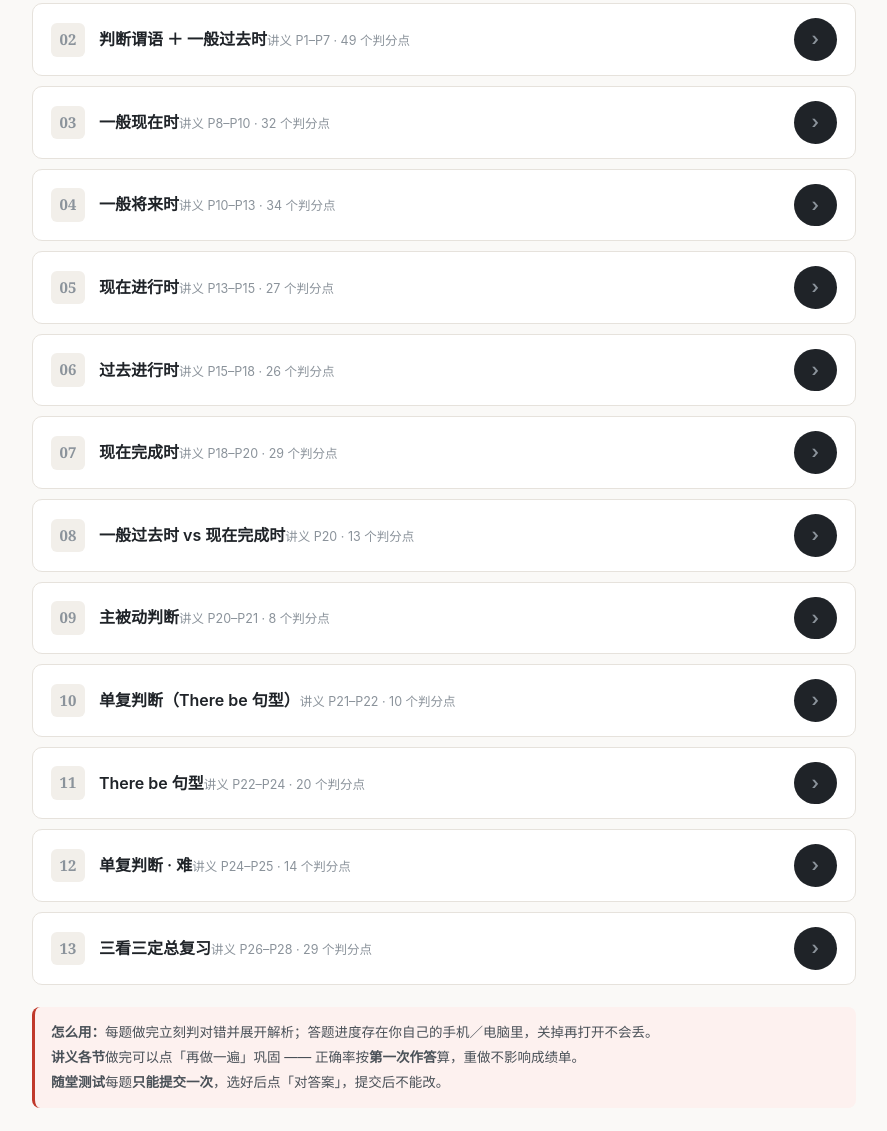
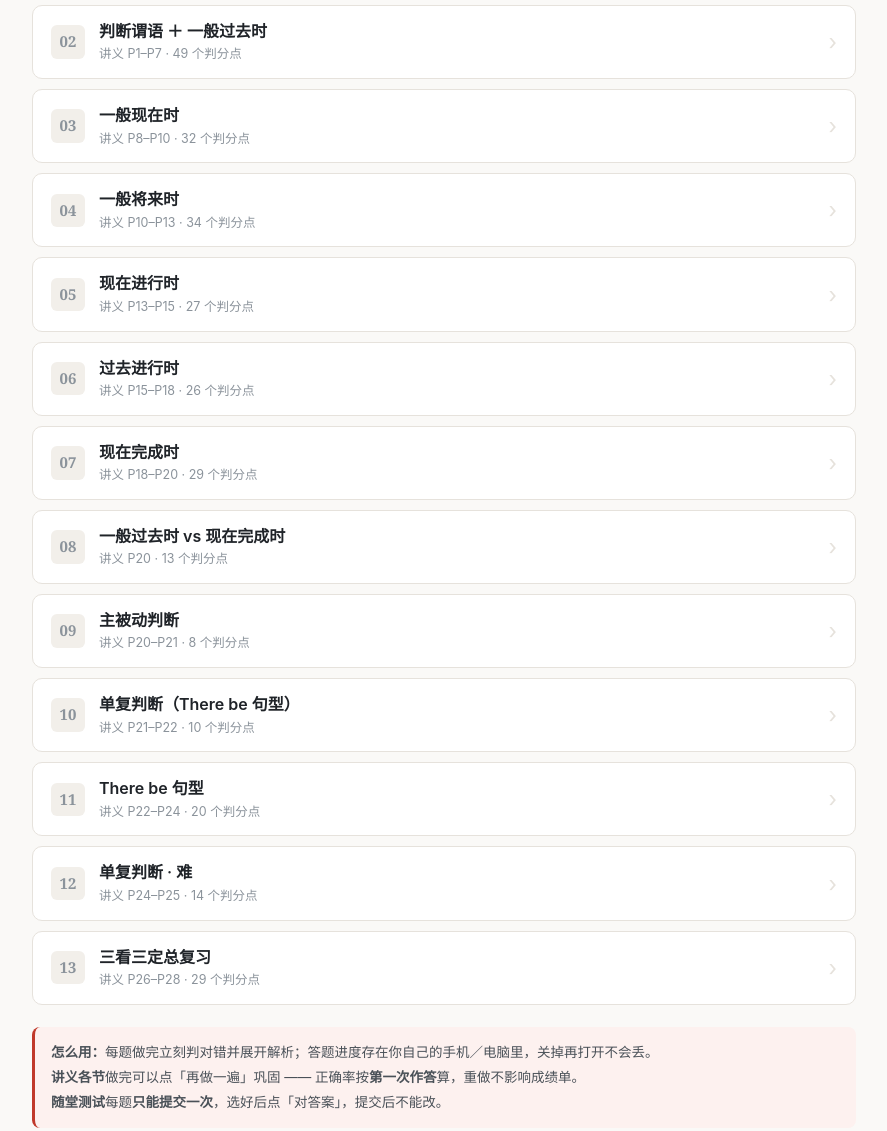
Before and after one commit to Tumei130coding/test, a plain HTML site: page index.html in a window 1280 px wide. Shown: the part 436-1567 px from the top of the page, without its empty margins (196-1083 px from the left). Drawn offline with Linux system fonts and the light colour scheme.

Commit message:
修首页样式：标题副标题分行；箭头改类名，避免和引擎的 .go 按钮样式冲突
Co-Authored-By: Claude Opus 5 (1M context) <noreply@anthropic.com>
Claude-Session: https://claude.ai/code/session_01N1Zs2qD3ZmVs8qctdX1dLc

```diff
--- a/index.html
+++ b/index.html
@@ -387,10 +387,11 @@ a.card .idx{
 }
 a.card:hover .idx{background:var(--accent-soft); color:var(--accent)}
 a.card .txt{flex:1; min-width:0}
-a.card .t{font-size:16px; color:var(--ink); font-weight:600; margin-bottom:2px}
-a.card .s{font-size:12.5px; color:var(--ink-3)}
-a.card .go{flex:0 0 auto; color:var(--ink-3); font-size:18px}
-a.card:hover .go{color:var(--accent)}
+/* 注意：不能用 .go 当类名 —— 引擎样式里 .go 是黑色圆角按钮，会串味 */
+a.card .t{display:block; font-size:16px; color:var(--ink); font-weight:600; margin-bottom:3px; line-height:1.4}
+a.card .s{display:block; font-size:12.5px; color:var(--ink-3); line-height:1.5}
+a.card .arrow{flex:0 0 auto; color:var(--line); font-size:22px; line-height:1}
+a.card:hover .arrow{color:var(--accent)}
 .tip{
   background:var(--accent-soft); border-left:3px solid var(--accent); border-radius:8px;
   padding:13px 16px; margin:22px 0 0; font-size:13.5px; color:var(--ink-2); line-height:1.85;
@@ -417,7 +418,7 @@ a.card:hover .go{color:var(--accent)}
     <a class="card" href="ceshi-qingdong-feiweiyu/">
       <span class="idx">01</span>
       <span class="txt"><span class="t">情态动词 ＋ 非谓语动词</span><span class="s">随机练习 · 题库 25 题 · 每批随机抽 15 题，可无限换一批</span></span>
-      <span class="go">›</span>
+      <span class="arrow">›</span>
     </a>
   </div>
   <div class="grp">初中语法 · 三看三定<span>一看时间定时态　二看主语定单复数　三看主被动定语态</span></div>
@@ -425,62 +426,62 @@ a.card:hover .go{color:var(--accent)}
     <a class="card" href="sjsd-00-panduan-weiyu/">
       <span class="idx">02</span>
       <span class="txt"><span class="t">判断谓语 ＋ 一般过去时</span><span class="s">讲义 P1–P7 · 49 个判分点</span></span>
-      <span class="go">›</span>
+      <span class="arrow">›</span>
     </a>
     <a class="card" href="sjsd-01-yiban-xianzai/">
       <span class="idx">03</span>
       <span class="txt"><span class="t">一般现在时</span><span class="s">讲义 P8–P10 · 32 个判分点</span></span>
-      <span class="go">›</span>
+      <span class="arrow">›</span>
     </a>
     <a class="card" href="sjsd-02-yiban-jianglai/">
       <span class="idx">04</span>
       <span class="txt"><span class="t">一般将来时</span><span class="s">讲义 P10–P13 · 34 个判分点</span></span>
-      <span class="go">›</span>
+      <span class="arrow">›</span>
     </a>
     <a class="card" href="sjsd-03-xianzai-jinxing/">
       <span class="idx">05</span>
       <span class="txt"><span class="t">现在进行时</span><span class="s">讲义 P13–P15 · 27 个判分点</span></span>
-      <span class="go">›</span>
+      <span class="arrow">›</span>
     </a>
     <a class="card" href="sjsd-04-guoqu-jinxing/">
       <span class="idx">06</span>
       <span class="txt"><span class="t">过去进行时</span><span class="s">讲义 P15–P18 · 26 个判分点</span></span>
-      <span class="go">›</span>
+      <span class="arrow">›</span>
     </a>
     <a class="card" href="sjsd-05-xianzai-wancheng/">
       <span class="idx">07</span>
       <span class="txt"><span class="t">现在完成时</span><span class="s">讲义 P18–P20 · 29 个判分点</span></span>
-      <span class="go">›</span>
+      <span class="arrow">›</span>
     </a>
     <a class="card" href="sjsd-06-guoqu-vs-wancheng/">
       <span class="idx">08</span>
       <span class="txt"><span class="t">一般过去时 vs 现在完成时</span><span class="s">讲义 P20 · 13 个判分点</span></span>
-      <span class="go">›</span>
+      <span class="arrow">›</span>
     </a>
     <a class="card" href="sjsd-07-zhu-beidong/">
       <span class="idx">09</span>
       <span class="txt"><span class="t">主被动判断</span><span class="s">讲义 P20–P21 · 8 个判分点</span></span>
-      <span class="go">›</span>
+      <span class="arrow">›</span>
     </a>
     <a class="card" href="sjsd-08-danfu-therebe/">
       <span class="idx">10</span>
       <span class="txt"><span class="t">单复判断（There be 句型）</span><span class="s">讲义 P21–P22 · 10 个判分点</span></span>
-      <span class="go">›</span>
+      <span class="arrow">›</span>
     </a>
     <a class="card" href="sjsd-09-therebe-juxing/">
       <span class="idx">11</span>
       <span class="txt"><span class="t">There be 句型</span><span class="s">讲义 P22–P24 · 20 个判分点</span></span>
-      <span class="go">›</span>
+      <span class="arrow">›</span>
     </a>
     <a class="card" href="sjsd-10-danfu-nan/">
       <span class="idx">12</span>
       <span class="txt"><span class="t">单复判断 · 难</span><span class="s">讲义 P24–P25 · 14 个判分点</span></span>
-      <span class="go">›</span>
+      <span class="arrow">›</span>
     </a>
     <a class="card" href="sjsd-11-zongfuxi/">
       <span class="idx">13</span>
       <span class="txt"><span class="t">三看三定总复习</span><span class="s">讲义 P26–P28 · 29 个判分点</span></span>
-      <span class="go">›</span>
+      <span class="arrow">›</span>
     </a>
   </div>
 
```
